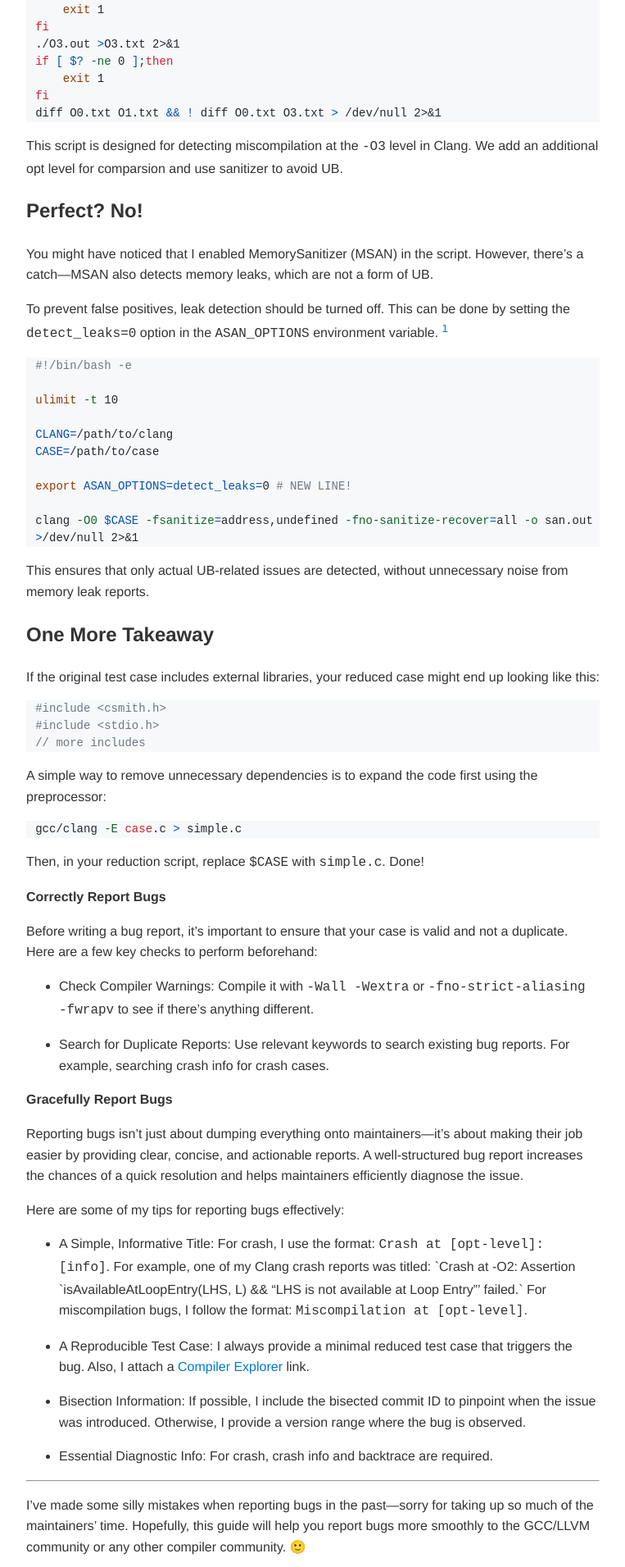
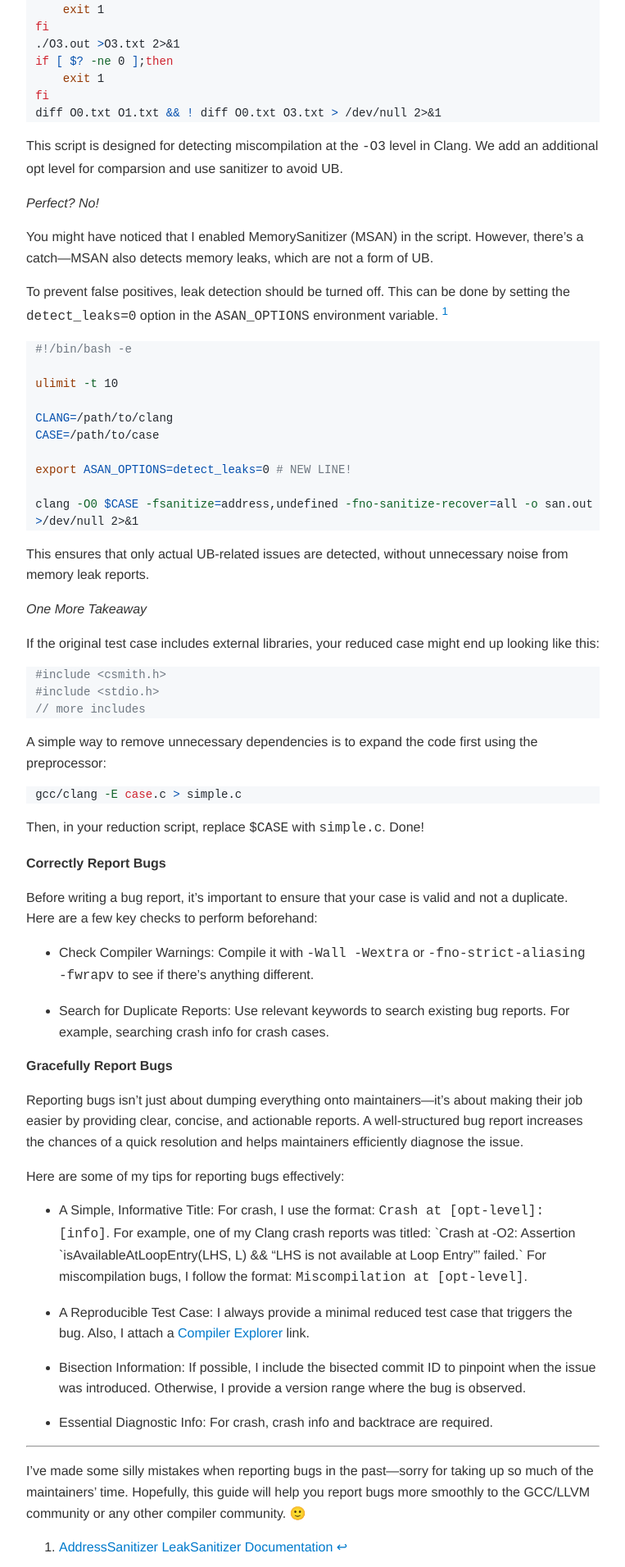
Before and after one commit to cardigan1008/cardigan1008.github.io, a Jekyll site: the page built from _posts/2025-01-31-how-to-report-compiler-bugs.md, in a window 1280 px wide. Shown: the part 2147-4058 px from the top of the page at 82% size, without its empty margins (258-1021 px from the left). Built offline with Jekyll 4.4.1, drawn with Linux system fonts in a browser that asks for light colours.

Commit message:
adjust md format

```diff
--- a/_posts/2025-01-31-how-to-report-compiler-bugs.md
+++ b/_posts/2025-01-31-how-to-report-compiler-bugs.md
@@ -107,7 +107,7 @@
 This script is designed for detecting miscompilation at the `-O3` level in Clang.
 We add an additional opt level for comparsion and use sanitizer to avoid UB.
 
-## Perfect? No!
+*Perfect? No!*
 
 You might have noticed that I enabled MemorySanitizer (MSAN) in the script. However, there's a catch—MSAN also detects memory leaks, which are not a form of UB.
 
@@ -131,7 +131,7 @@
 
 This ensures that only actual UB-related issues are detected, without unnecessary noise from memory leak reports.
 
-## One More Takeaway
+*One More Takeaway*
 
 If the original test case includes external libraries, your reduced case might end up looking like this:
 
```
